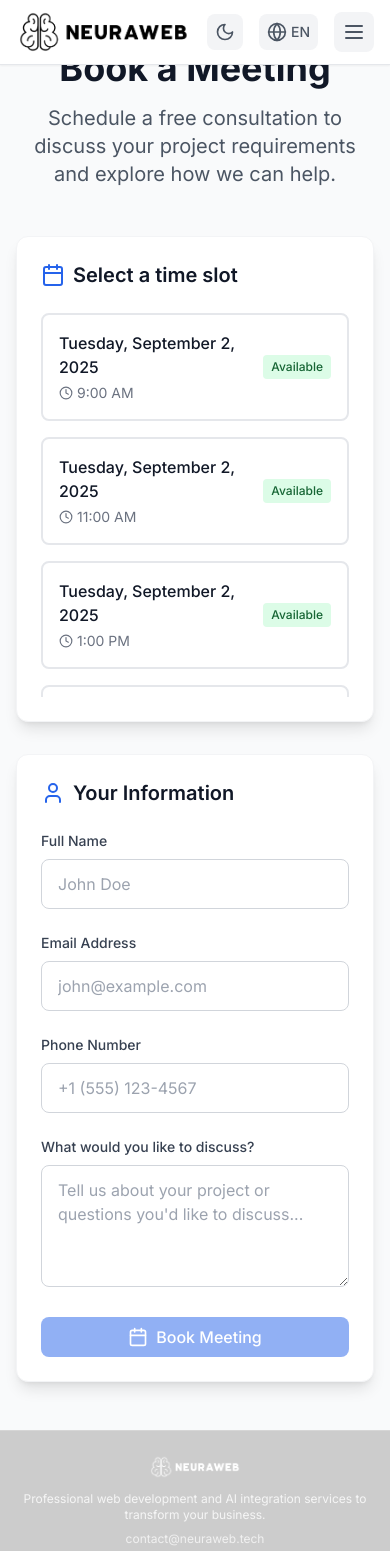
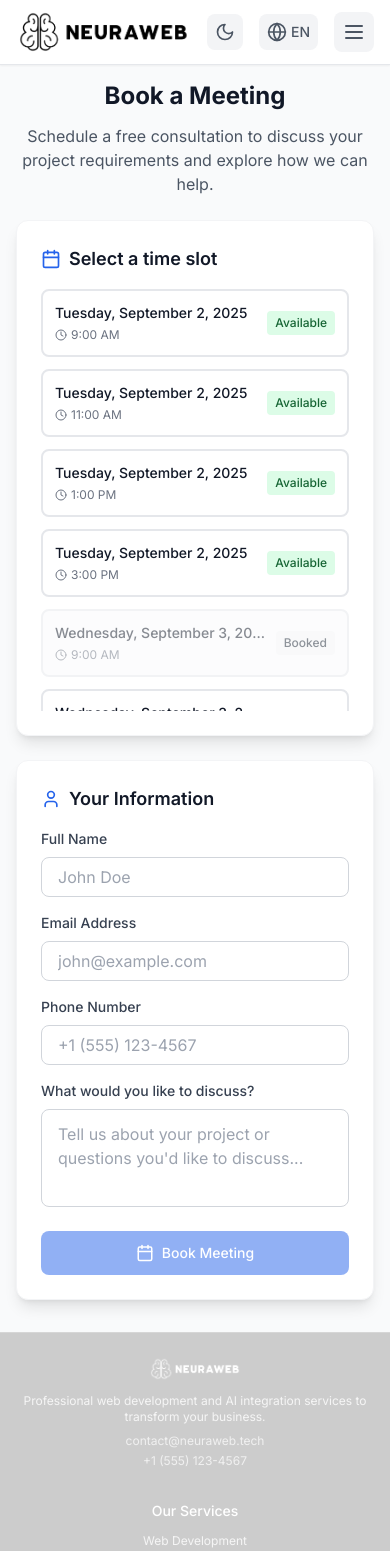
Before and after one commit to KushiTdm/NeuraWeb, a React (Vite) app in the folder frontend/: page /booking in a window 390 px wide. Shown: the top 1551 px of the page. Built offline with nearby package versions, Linux system fonts and the light colour scheme; no server answers.

Commit message:
double footer fixed

```diff
--- a/frontend/src/pages/BookingPage.tsx
+++ b/frontend/src/pages/BookingPage.tsx
@@ -124,7 +124,7 @@ const BookingPage: React.FC = () => {
 
   if (loading) {
     return (
-      <div className="min-h-screen bg-gray-50 dark:bg-gray-900 flex items-center justify-center">
+      <div className="min-h-screen bg-gray-50 dark:bg-gray-900 flex items-center justify-center pt-16">
         <div className="text-center">
           <div className="animate-spin rounded-full h-12 w-12 border-b-2 border-primary-600 mx-auto mb-4"></div>
           <p className="text-gray-600 dark:text-gray-300">{t('common.loading')}</p>
@@ -134,28 +134,32 @@ const BookingPage: React.FC = () => {
   }
 
   return (
-    <div className="min-h-screen bg-gray-50 dark:bg-gray-900 py-12">
-      <div className="max-w-6xl mx-auto px-4 sm:px-6 lg:px-8">
-        <div className="text-center mb-12">
-          <h1 className="text-4xl font-bold text-gray-900 dark:text-white mb-4">
+    <div className="min-h-screen bg-gray-50 dark:bg-gray-900">
+      {/* Section principale - Full height sur desktop, auto sur mobile */}
+      <section className="min-h-screen lg:h-screen flex flex-col justify-center pt-20 pb-8 px-4 sm:px-6 lg:px-8 lg:pt-24 lg:pb-16">
+        <div className="w-full max-w-6xl mx-auto flex-1 flex flex-col justify-center">
+          {/* Titre centré - Plus compact */}
+          <div className="text-center mb-6 lg:mb-8">
+            <h1 className="text-2xl sm:text-3xl lg:text-4xl xl:text-5xl font-bold text-gray-900 dark:text-white mb-3 lg:mb-4">
               {t('booking.title')}
             </h1>
-          <p className="text-xl text-gray-600 dark:text-gray-300 max-w-2xl mx-auto">
+            <p className="text-base lg:text-lg xl:text-xl text-gray-600 dark:text-gray-300 max-w-2xl mx-auto">
               {t('booking.subtitle')}
             </p>
           </div>
 
-        <div className="grid grid-cols-1 lg:grid-cols-2 gap-8">
+          {/* Contenu principal en grid */}
+          <div className="grid grid-cols-1 lg:grid-cols-2 gap-6 lg:gap-8 flex-1">
             {/* Available Time Slots */}
-          <div className="card">
-            <div className="flex items-center space-x-2 mb-6">
-              <Calendar className="text-primary-600" size={24} />
-              <h3 className="text-xl font-semibold text-gray-900 dark:text-white">
+            <div className="card h-full flex flex-col">
+              <div className="flex items-center space-x-2 mb-4">
+                <Calendar className="text-primary-600" size={20} />
+                <h3 className="text-lg lg:text-xl font-semibold text-gray-900 dark:text-white">
                   {t('booking.select')}
                 </h3>
               </div>
 
-            <div className="space-y-4 max-h-96 overflow-y-auto">
+              <div className="space-y-3 flex-1 overflow-y-auto max-h-[50vh] lg:max-h-[calc(100vh-400px)]">
                 {/* Add safety check to ensure availableSlots is an array */}
                 {Array.isArray(availableSlots) && availableSlots.length > 0 ? (
                   availableSlots.map((slot) => {
@@ -167,7 +171,7 @@ const BookingPage: React.FC = () => {
                         key={slot.id}
                         onClick={() => slot.available && handleSlotSelect(slot.id)}
                         disabled={!slot.available}
-                      className={`w-full p-4 rounded-lg border-2 text-left transition-all ${
+                        className={`w-full p-3 lg:p-4 rounded-lg border-2 text-left transition-all ${
                           isSelected
                             ? 'border-primary-500 bg-primary-50 dark:bg-primary-900/20'
                             : slot.available
@@ -176,24 +180,24 @@ const BookingPage: React.FC = () => {
                         }`}
                       >
                         <div className="flex items-center justify-between">
-                        <div>
-                          <p className={`font-medium ${
+                          <div className="min-w-0 flex-1">
+                            <p className={`font-medium text-sm lg:text-base truncate ${
                               isSelected ? 'text-primary-700 dark:text-primary-300' : 'text-gray-900 dark:text-white'
                             }`}>
                               {date}
                             </p>
                             <div className="flex items-center space-x-1 mt-1">
-                            <Clock size={14} className={
+                              <Clock size={12} className={
                                 isSelected ? 'text-primary-600' : 'text-gray-500 dark:text-gray-400'
                               } />
-                            <span className={`text-sm ${
+                              <span className={`text-xs lg:text-sm ${
                                 isSelected ? 'text-primary-600' : 'text-gray-500 dark:text-gray-400'
                               }`}>
                                 {time}
                               </span>
                             </div>
                           </div>
-                        <div className={`px-2 py-1 rounded text-xs font-medium ${
+                          <div className={`px-2 py-1 rounded text-xs font-medium flex-shrink-0 ml-2 ${
                             slot.available
                               ? 'bg-success-100 text-success-800 dark:bg-success-900/20 dark:text-success-300'
                               : 'bg-gray-100 text-gray-800 dark:bg-gray-600 dark:text-gray-300'
@@ -213,15 +217,15 @@ const BookingPage: React.FC = () => {
             </div>
 
             {/* Booking Form */}
-          <div className="card">
-            <div className="flex items-center space-x-2 mb-6">
-              <User className="text-primary-600" size={24} />
-              <h3 className="text-xl font-semibold text-gray-900 dark:text-white">
+            <div className="card h-full flex flex-col">
+              <div className="flex items-center space-x-2 mb-4">
+                <User className="text-primary-600" size={20} />
+                <h3 className="text-lg lg:text-xl font-semibold text-gray-900 dark:text-white">
                   {t('booking.info.title')}
                 </h3>
               </div>
 
-            <form onSubmit={handleSubmit(onSubmit)} className="space-y-6">
+              <form onSubmit={handleSubmit(onSubmit)} className="space-y-4 lg:space-y-4 flex-1 flex flex-col">
                 <div>
                   <label htmlFor="name" className="block text-sm font-medium text-gray-700 dark:text-gray-300 mb-2">
                     {t('contact.name')}
@@ -230,11 +234,11 @@ const BookingPage: React.FC = () => {
                     type="text"
                     id="name"
                     {...register('name', { required: t('common.name.required') })}
-                  className="input-field"
+                    className="input-field h-10 lg:h-11"
                     placeholder="John Doe"
                   />
                   {errors.name && (
-                  <p className="mt-1 text-sm text-error-600">{errors.name.message}</p>
+                    <p className="mt-1 text-xs lg:text-sm text-error-600">{errors.name.message}</p>
                   )}
                 </div>
 
@@ -252,11 +256,11 @@ const BookingPage: React.FC = () => {
                         message: t('common.email.invalid')
                       }
                     })}
-                  className="input-field"
+                    className="input-field h-10 lg:h-11"
                     placeholder="john@example.com"
                   />
                   {errors.email && (
-                  <p className="mt-1 text-sm text-error-600">{errors.email.message}</p>
+                    <p className="mt-1 text-xs lg:text-sm text-error-600">{errors.email.message}</p>
                   )}
                 </div>
 
@@ -268,27 +272,27 @@ const BookingPage: React.FC = () => {
                     type="tel"
                     id="phone"
                     {...register('phone')}
-                  className="input-field"
+                    className="input-field h-10 lg:h-11"
                     placeholder="+1 (555) 123-4567"
                   />
                 </div>
 
-              <div>
+                <div className="flex-1 flex flex-col">
                   <label htmlFor="message" className="block text-sm font-medium text-gray-700 dark:text-gray-300 mb-2">
                     {t('booking.discuss')}
                   </label>
                   <textarea
                     id="message"
-                  rows={4}
+                    rows={3}
                     {...register('message')}
-                  className="input-field"
+                    className="input-field resize-none flex-1 min-h-[80px] lg:min-h-[100px]"
                     placeholder={t('booking.discuss.placeholder')}
                   />
                 </div>
 
                 {selectedSlot && (
-                <div className="bg-primary-50 dark:bg-primary-900/20 border border-primary-200 dark:border-primary-800 rounded-lg p-4">
-                  <h4 className="font-medium text-primary-800 dark:text-primary-200 mb-2">
+                  <div className="bg-primary-50 dark:bg-primary-900/20 border border-primary-200 dark:border-primary-800 rounded-lg p-3 lg:p-4">
+                    <h4 className="font-medium text-primary-800 dark:text-primary-200 mb-1 lg:mb-2 text-sm lg:text-base">
                       {t('booking.selected')}
                     </h4>
                     {(() => {
@@ -296,7 +300,7 @@ const BookingPage: React.FC = () => {
                       if (slot) {
                         const { date, time } = formatDateTime(slot.datetime);
                         return (
-                        <p className="text-primary-700 dark:text-primary-300">
+                          <p className="text-primary-700 dark:text-primary-300 text-sm lg:text-base">
                             {date} {t('booking.meeting.time')} {time}
                           </p>
                         );
@@ -306,24 +310,27 @@ const BookingPage: React.FC = () => {
                   </div>
                 )}
 
+                <div className="pt-2">
                   <button
                     type="submit"
                     disabled={isSubmitting || !selectedSlot}
-                className="w-full btn-primary flex items-center justify-center space-x-2 disabled:opacity-50 disabled:cursor-not-allowed"
+                    className="w-full btn-primary flex items-center justify-center space-x-2 disabled:opacity-50 disabled:cursor-not-allowed py-3"
                   >
                     {isSubmitting ? (
                       <div className="animate-spin rounded-full h-5 w-5 border-b-2 border-white"></div>
                     ) : (
                       <>
-                    <Calendar size={20} />
-                    <span>{t('booking.book')}</span>
+                        <Calendar size={18} />
+                        <span className="text-sm lg:text-base">{t('booking.book')}</span>
                       </>
                     )}
                   </button>
+                </div>
               </form>
             </div>
           </div>
         </div>
+      </section>
     </div>
   );
 };
```
Also changed, not shown: frontend/src/pages/HomePage.tsx (+0 -72 lines). Lines whose indentation alone changed are shown as unchanged.
